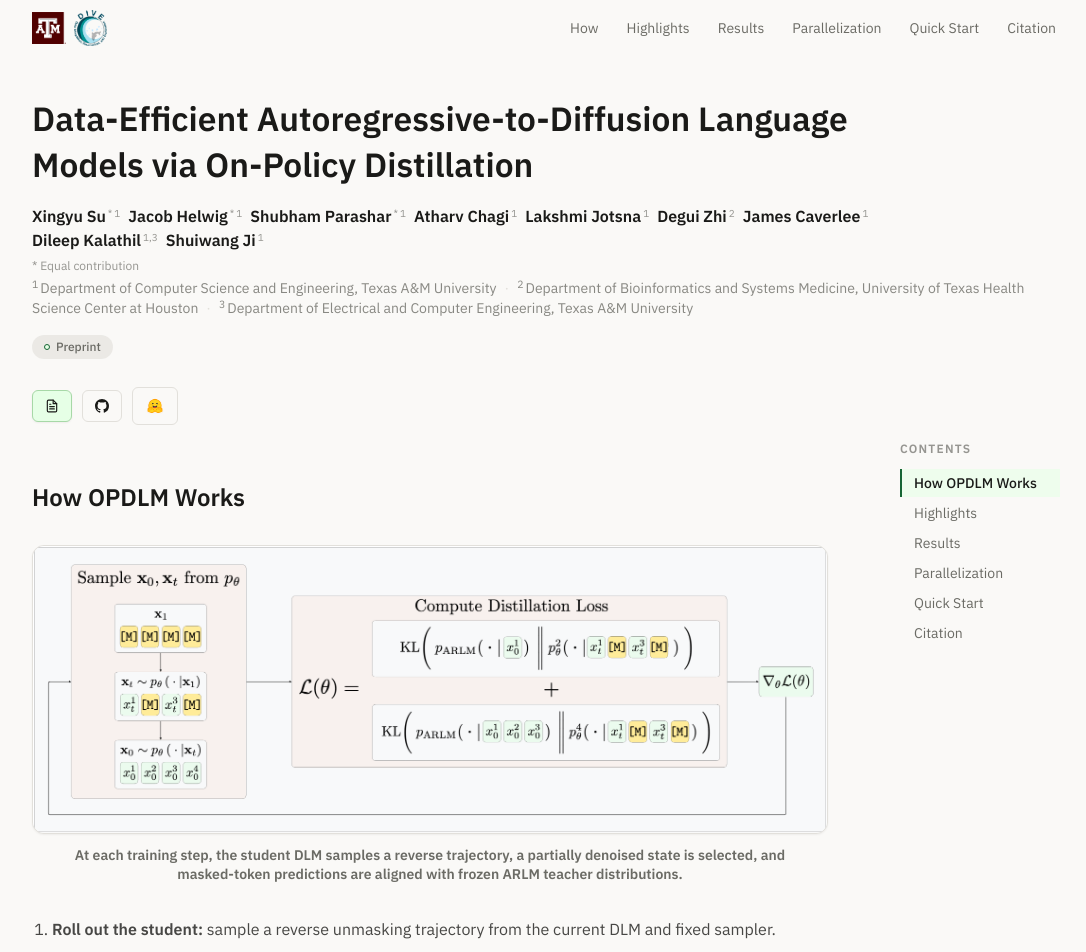
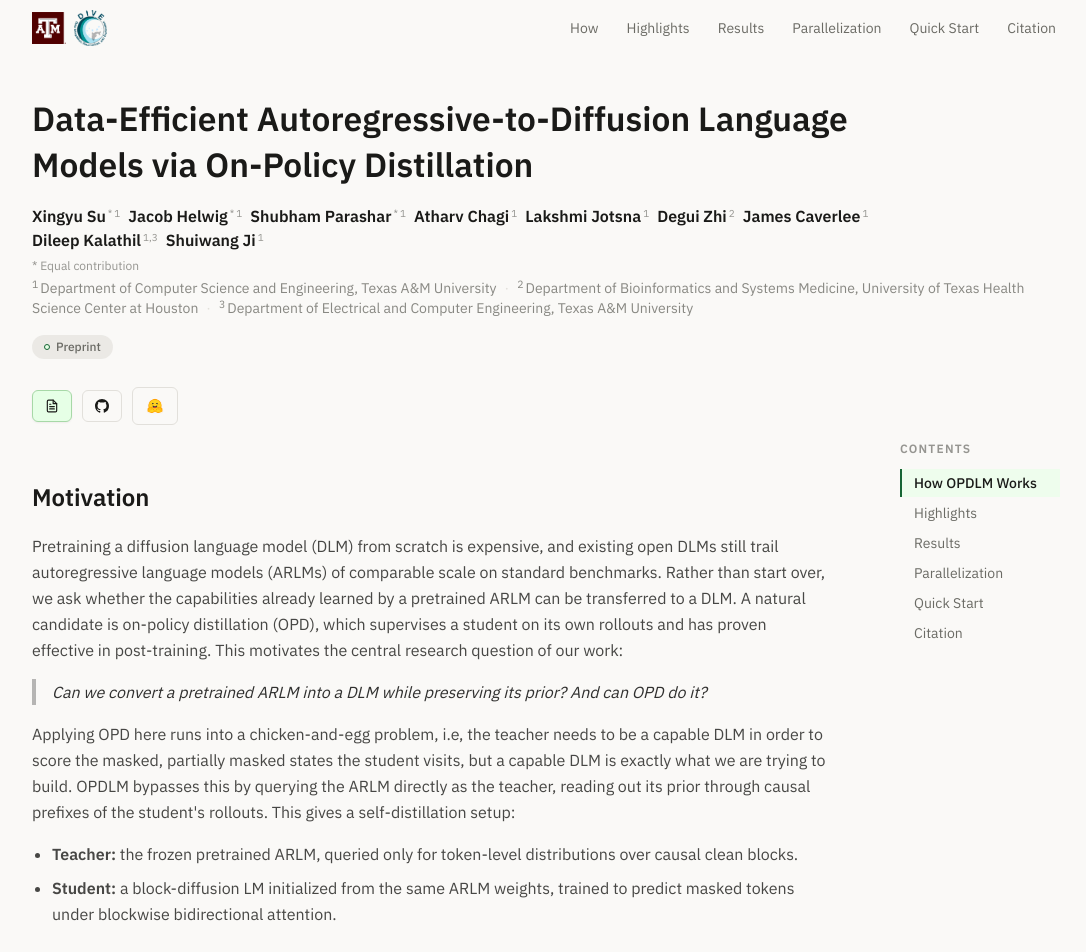
Before and after one commit to atharvchagi/opdlm, a Next.js app: page / in a window 1280 px wide. Shown: the top 952 px of the page, without its empty margins (90-1176 px from the left). Built offline with nearby package versions, Linux system fonts and the light colour scheme.

Commit message:
Add motivation and methodology section for OPDLM
Added a new section discussing the motivation and methodology behind OPDLM, including details on the chicken-and-egg problem and the roles of teacher and student in the self-distillation setup.

```diff
--- a/app/page.tsx
+++ b/app/page.tsx
@@ -56,6 +56,41 @@ export default function Page() {
 
         <div className="flex gap-0 xl:gap-12 items-start">
           <div className="flex-1 min-w-0">
+
+            <Section id="motivation" title="Motivation">
+              <p className="text-base font-sans text-ink/80 leading-relaxed mb-4">
+                Pretraining a diffusion language model (DLM) from scratch is expensive, and
+                existing open DLMs still trail autoregressive language models (ARLMs) of
+                comparable scale on standard benchmarks. Rather than start over, we ask
+                whether the capabilities already learned by a pretrained ARLM can be
+                transferred to a DLM. A natural candidate is on-policy distillation (OPD),
+                which supervises a student on its own rollouts and has proven effective in post-training.
+                This motivates the central research question of our work:
+              </p>
+              <blockquote className="border-l-4 border-ink/30 pl-4 italic text-base font-sans text-ink/90 leading-relaxed mb-4">
+                Can we convert a pretrained ARLM into a DLM while preserving its prior?
+                And can OPD do it?
+              </blockquote>
+              <p className="text-base font-sans text-ink/80 leading-relaxed mb-4">
+                Applying OPD here runs into a chicken-and-egg problem, i.e, the teacher needs to
+                be a capable DLM in order to score the masked, partially masked states the
+                student visits, but a capable DLM is exactly what we are trying to build.
+                OPDLM bypasses this by querying the ARLM directly as the teacher, reading
+                out its prior through causal prefixes of the student's rollouts. This gives
+                a self-distillation setup:
+              </p>
+              <ul className="list-disc pl-5 space-y-2 text-base font-sans text-ink/80 leading-relaxed">
+                <li>
+                  <strong>Teacher:</strong> the frozen pretrained ARLM, queried only for
+                  token-level distributions over causal clean blocks.
+                </li>
+                <li>
+                  <strong>Student:</strong> a block-diffusion LM initialized from the same
+                  ARLM weights, trained to predict masked tokens under blockwise bidirectional attention.
+                </li>
+              </ul>
+            </Section>
+
             <Section id="how-opdlm-works" title="How OPDLM Works">
               <FigureBlock
                 src="/figures/opdlm_framework_v1.png"
```
